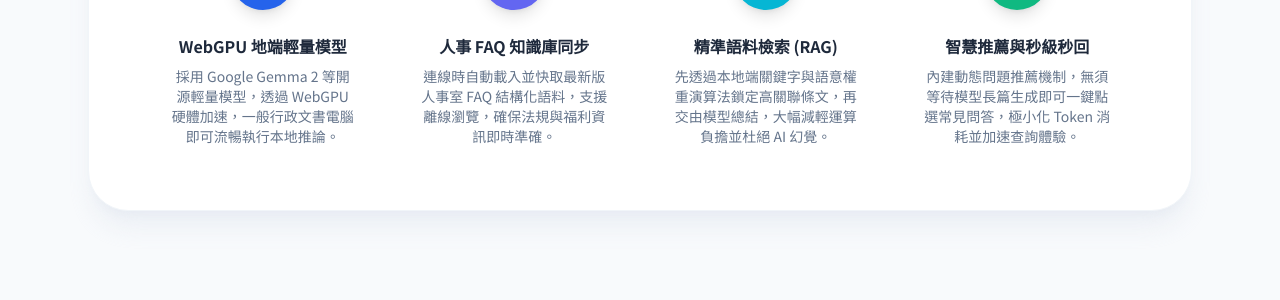
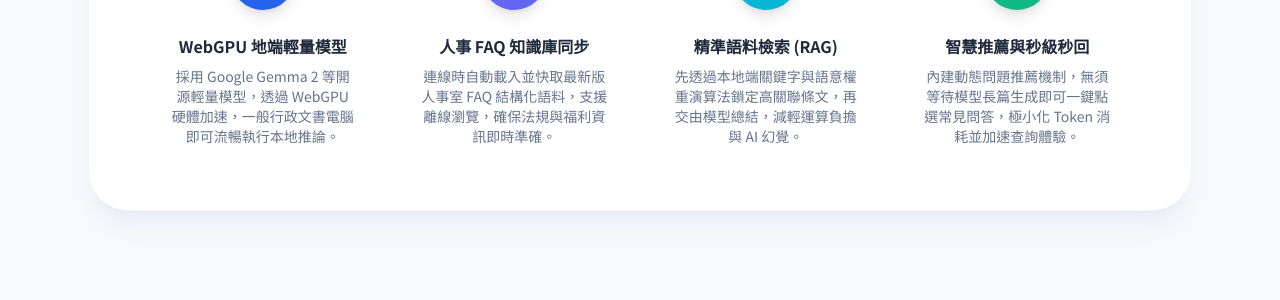
Before and after one commit to lennox0909/vghtpe-hr-tools, a Jekyll site: the page built from index.html, in a window 1280 px wide and 900 px high, scrolled down 1533 px. Shown: the part 194-494 px from the top of the window. Built offline with Jekyll 4.4.1, drawn with Linux system fonts in a browser that asks for light colours; nearby versions of some CDN libraries.

```diff
--- a/_data/workflows.yml
+++ b/_data/workflows.yml
@@ -19,7 +19,7 @@
     - title: 精準語料檢索 (RAG)
       icon: fa-magnifying-glass-chart
       color_theme: cyan-500
-      description: 先透過本地端關鍵字與語意權重演算法鎖定高關聯條文，再交由模型總結，大幅減輕運算負擔並杜絕 AI 幻覺。
+      description: 先透過本地端關鍵字與語意權重演算法鎖定高關聯條文，再交由模型總結，減輕運算負擔與 AI 幻覺。
 
     - title: 智慧推薦與秒級秒回
       icon: fa-bolt
```
